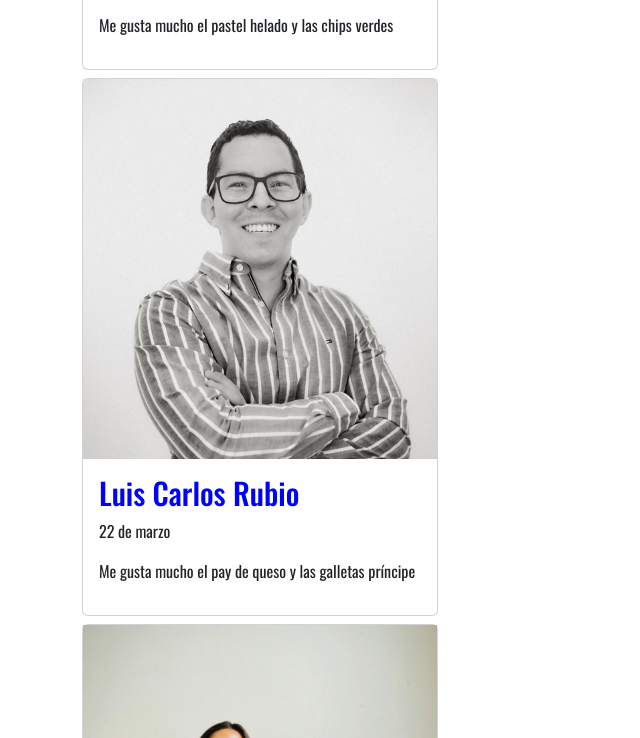
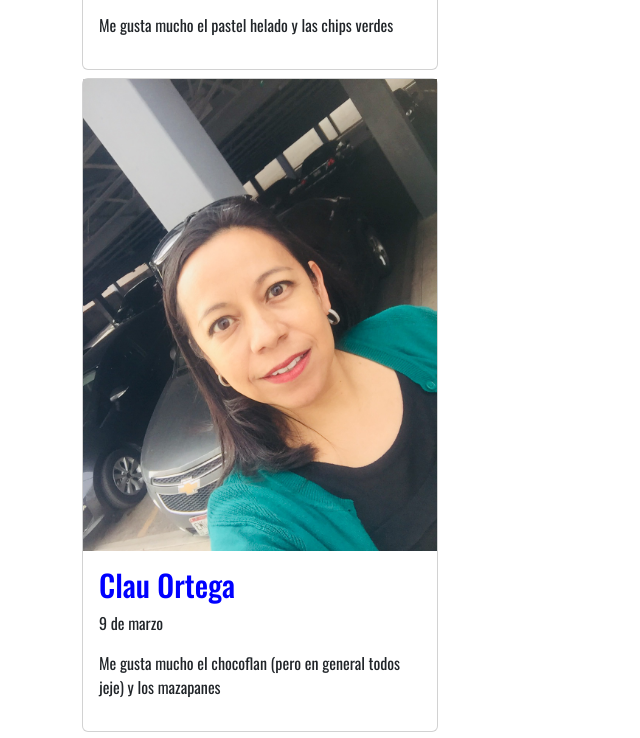
Before and after one commit to gabiiee12/cumplesRON, a plain HTML site: page marzo.html in a window 1280 px wide. Shown: the part 539-1277 px from the top of the page, without its empty margins (0-640 px from the left). Drawn offline with nearby package versions, Linux system fonts and the light colour scheme; a web font is replaced by a local one.

Commit message:
comentamiso

```diff
--- a/marzo.html
+++ b/marzo.html
@@ -64,6 +64,22 @@
                         </div>
                     </div>
                 </div>
+                <div class="container mt-2">
+                    <div class="row">
+                        <div class="col-md-4 col-sm-2">
+                            <div class="card">
+                            <div>
+                                <div class="image">
+                                    <img src="./clau_ortega.jpeg" class="img-fluid" alt="clau"width="390"height="300" center>
+                                </div>
+                            </div>
+                                <div class="card-body">
+                                    <h2 class="card-title">Clau Ortega</h2>
+                                    <p class="card-text">9 de marzo</p>
+                                    <p>Me gusta mucho el chocoflan (pero en general todos jeje) y los mazapanes</p>
+                                </div>
+                            </div>
+                        </div>
          <div class="container mt-2">
                 <div class="row">
                        <div class="col-md-4 col-sm-2">
```
Also changed, not shown: abril.html (+16 -0 lines), febrero.html (+16 -0 lines), mayo.html (+17 -2 lines), octu.html (+15 -0 lines), clau_ortega.jpeg (added), juan.jpg (added), memo_morales.jpg (added), 2 other files.
